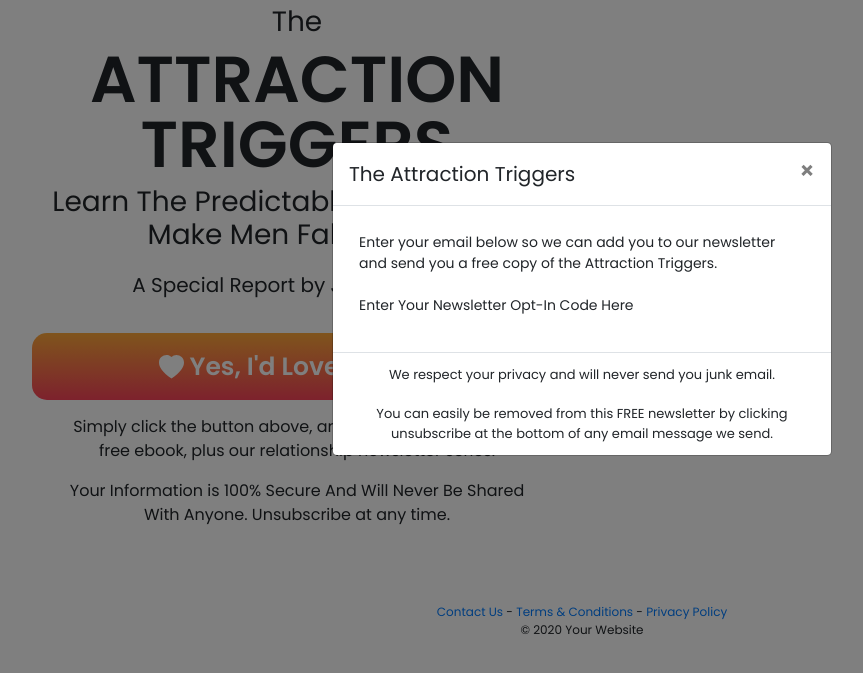
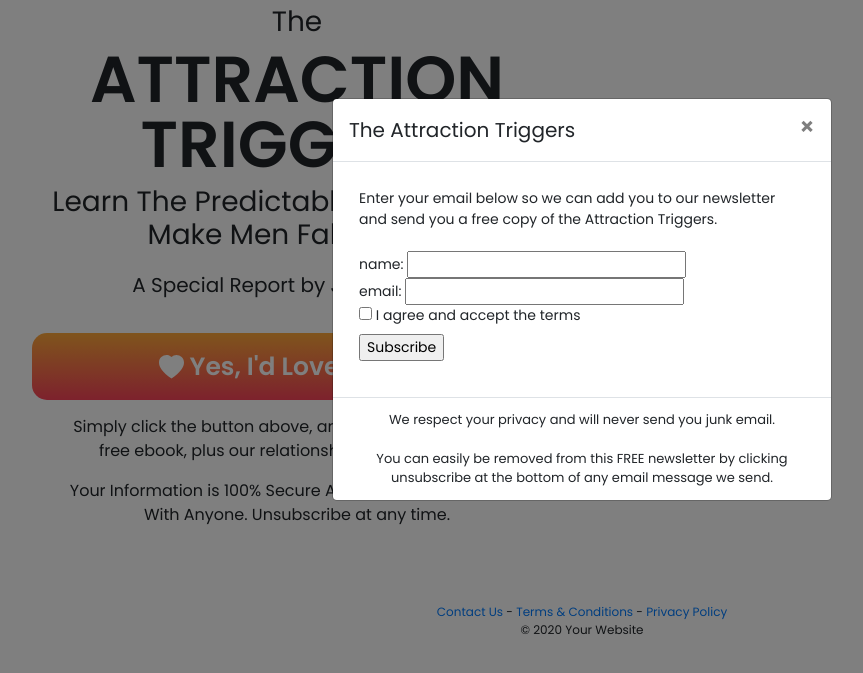
Before and after one commit to CliffordF/Relationshipstatus.tk, a plain HTML site: page freeebook.html in a window 1280 px wide. Both pictures are taken after a click on the button "Yes, I'd Love a Copy". Shown: the part 101-774 px from the top of the page, without its empty margins (58-921 px from the left). Drawn offline with nearby package versions, Linux system fonts and the light colour scheme.

Commit message:
Update freeebook.html

```diff
--- a/freeebook.html
+++ b/freeebook.html
@@ -130,8 +130,20 @@
         Enter your email below so we can add you to our newsletter and send you a free copy of the Attraction Triggers.
         <br />  <br />
 
-       Enter Your Newsletter Opt-In Code Here
-
+<form action="https://app.getresponse.com/add_subscriber.html" accept-charset="utf-8" method="post">
+	<!-- Name -->
+	name: <input type="text" name="name"/><br/>
+	<!-- Email field (required) -->
+	email: <input type="text" name="email"/><br/>
+	<input id="webform_consent#hYdZ_0" type="checkbox" name="webform[consent#hYdZ-ver#GQB1]" value="true"/> <label for="webform_consent#hYdZ_0">I agree and accept the terms</label> <br/>
+	<!-- List token -->
+	<!-- Get the token at: https://app.getresponse.com/campaign_list.html -->
+	<input type="hidden" name="campaign_token" value="r8Rb8" />
+	<!-- Add subscriber to the follow-up sequence with a specified day (optional) -->
+	<input type="hidden" name="start_day" value="0" />
+	<!-- Subscriber button -->
+	<input type="submit" value="Subscribe"/>
+</form>
       </div>
       <div class="modal-footer" class="modal-footer">
         We respect your privacy and will never send you junk email.
```
